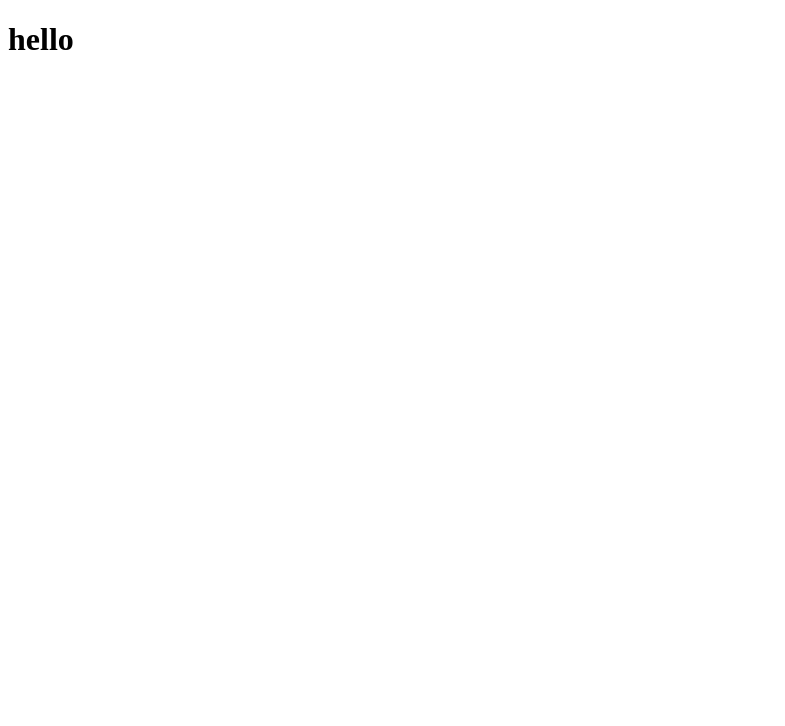
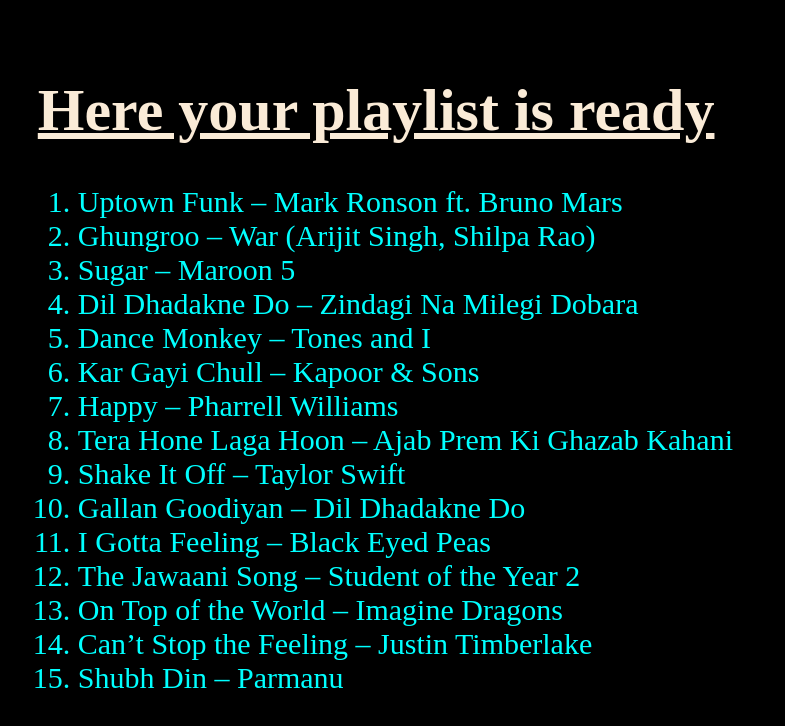
Before and after one commit to tanish-coder/tanish-coder.github.io, a plain HTML site: page happy.html in a window 1280 px wide. Shown: the whole page, without its empty margins (0-785 px from the left). Drawn offline with Linux system fonts and the light colour scheme.

Commit message:
Update happy.html

```diff
--- a/happy.html
+++ b/happy.html
@@ -2,7 +2,39 @@
 <html lang="en">
 <head>
     <title>playlists for happy mood </title>
+    <style>
+        body{
+            font-family: 'Times New Roman', Times, serif;
+            font-size: 30px;
+            color: aqua;
+            background-color: black;
+            margin-left: 1cm;
+        }
+        h1{
+            color: antiquewhite;
+            margin-top: 2cm;
+        }
+    </style>
 </head>
 <body>
-    </html><h1>hello</h1>
+    <h1><b><u>Here your playlist is ready</u></b></h1>
+        <ol>
+           <li> Uptown Funk – Mark Ronson ft. Bruno Mars</li>
+           <li>Ghungroo – War (Arijit Singh, Shilpa Rao)</li>
+           <li>Sugar – Maroon 5</li>
+           <li>Dil Dhadakne Do – Zindagi Na Milegi Dobara</li>
+           <li>Dance Monkey – Tones and I</li>
+           <li>Kar Gayi Chull – Kapoor & Sons</li>
+           <li>Happy – Pharrell Williams</li>
+           <li>Tera Hone Laga Hoon – Ajab Prem Ki Ghazab Kahani</li>
+           <li>Shake It Off – Taylor Swift</li>
+           <li>Gallan Goodiyan – Dil Dhadakne Do</li>
+           <li>I Gotta Feeling – Black Eyed Peas</li>
+           <li>The Jawaani Song – Student of the Year 2</li>
+           <li>On Top of the World – Imagine Dragons</li>
+           <li>Can’t Stop the Feeling – Justin Timberlake</li>
+           <li>Shubh Din – Parmanu</li>
+        </ol>
+
 </body>
+</html>
```
